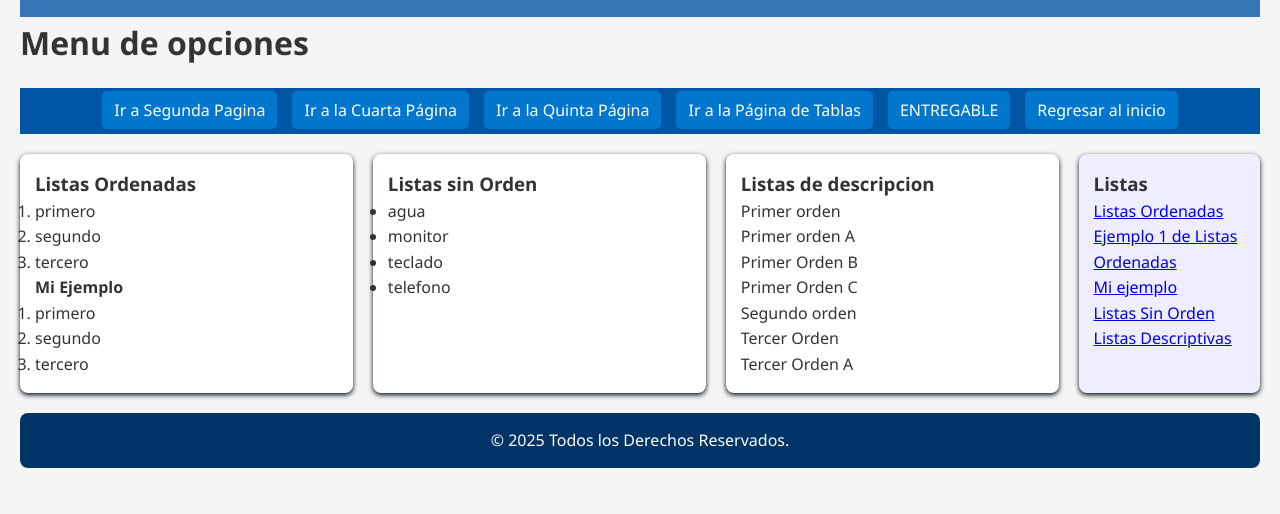
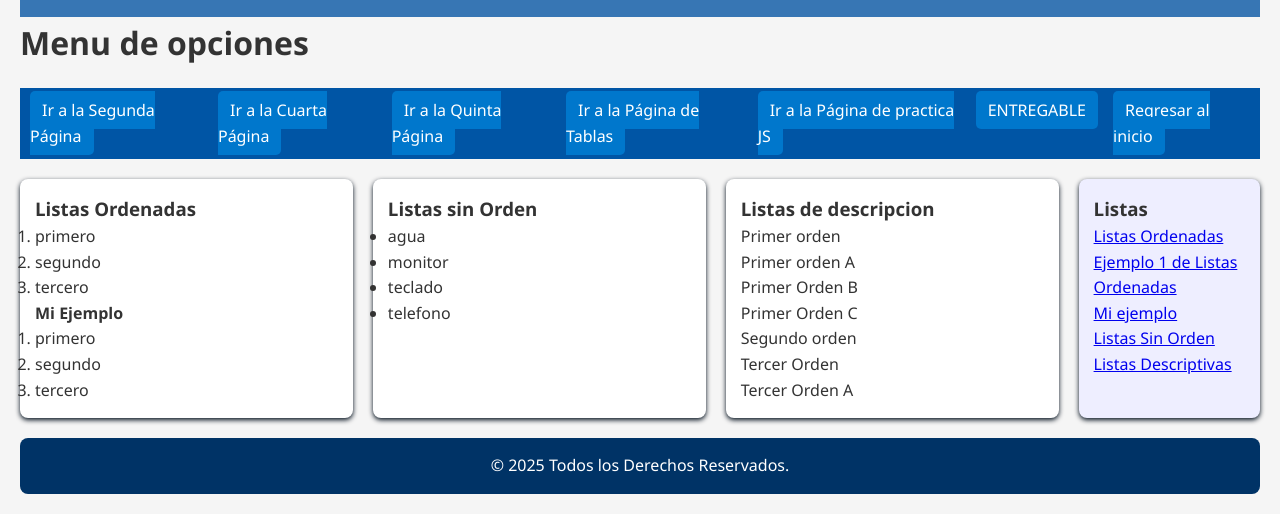
Before and after one commit to waltercm22/waltercm22.github.io, a plain HTML site: page Tercera pagina.html in a window 1280 px wide. Shown: the part 362-876 px from the top of the page. Before the commit the page ends 850 px from the top, so only its background shows below. Drawn offline with Linux system fonts and the light colour scheme.

Commit message:
Update Tercera pagina.html
Nuevos detalles añadidos

```diff
--- a/Tercera pagina.html
+++ b/Tercera pagina.html
@@ -17,7 +17,7 @@
         <nav >
             <ul id = "menu">
              <li>
-                 <a href="Segunda pagina.html" >Ir a Segunda Pagina</a>
+                  <a href="presentacion.html">Ir a la Segunda Página</a>
              </li>
              <li>
                  <a href="Cuarta pagina.html">Ir a la Cuarta Página</a>
@@ -27,6 +27,9 @@
              </li>
              <li>
                  <a href="Tablas.html">Ir a la Página de Tablas</a>
+             </li>
+             <li>
+                 <a href="PracticaJS.html">Ir a la Página de practica JS</a>
              </li>
              <li>
                  <a href="Entregable.html">ENTREGABLE</a>
```
